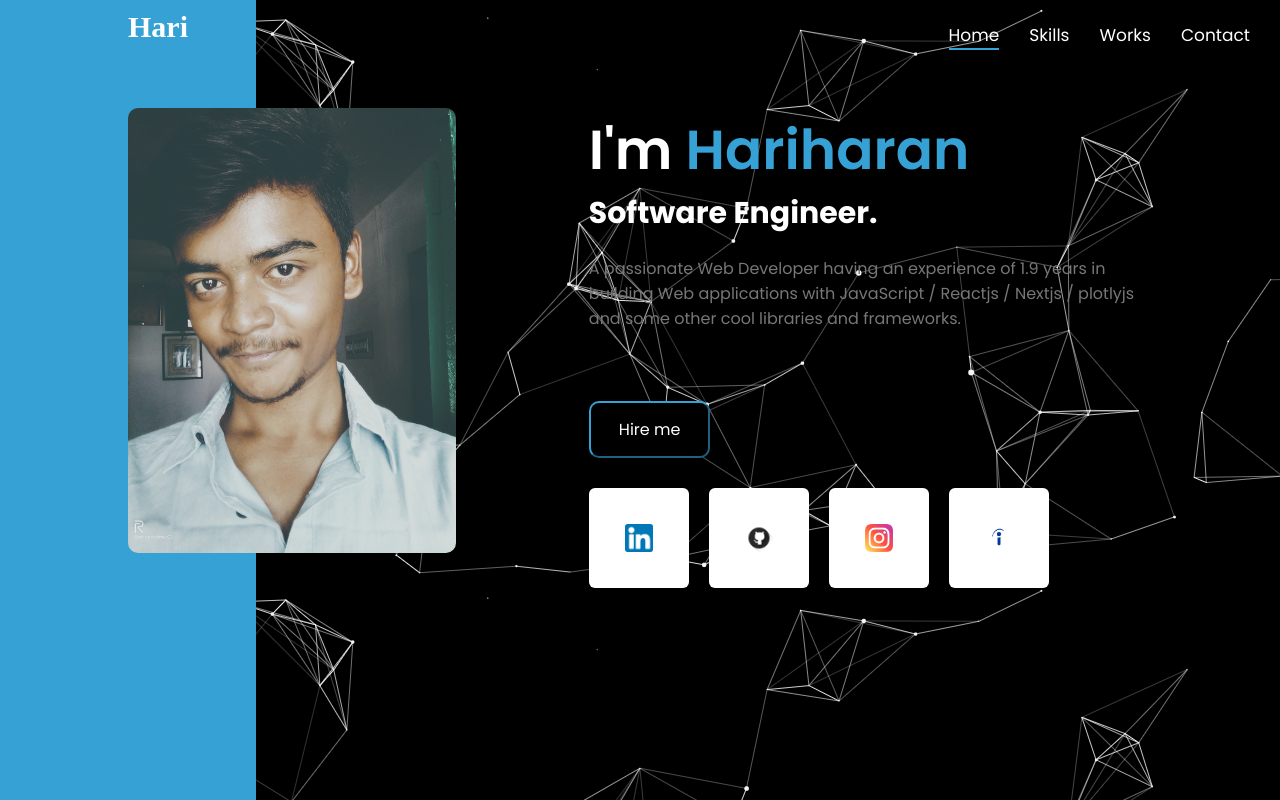
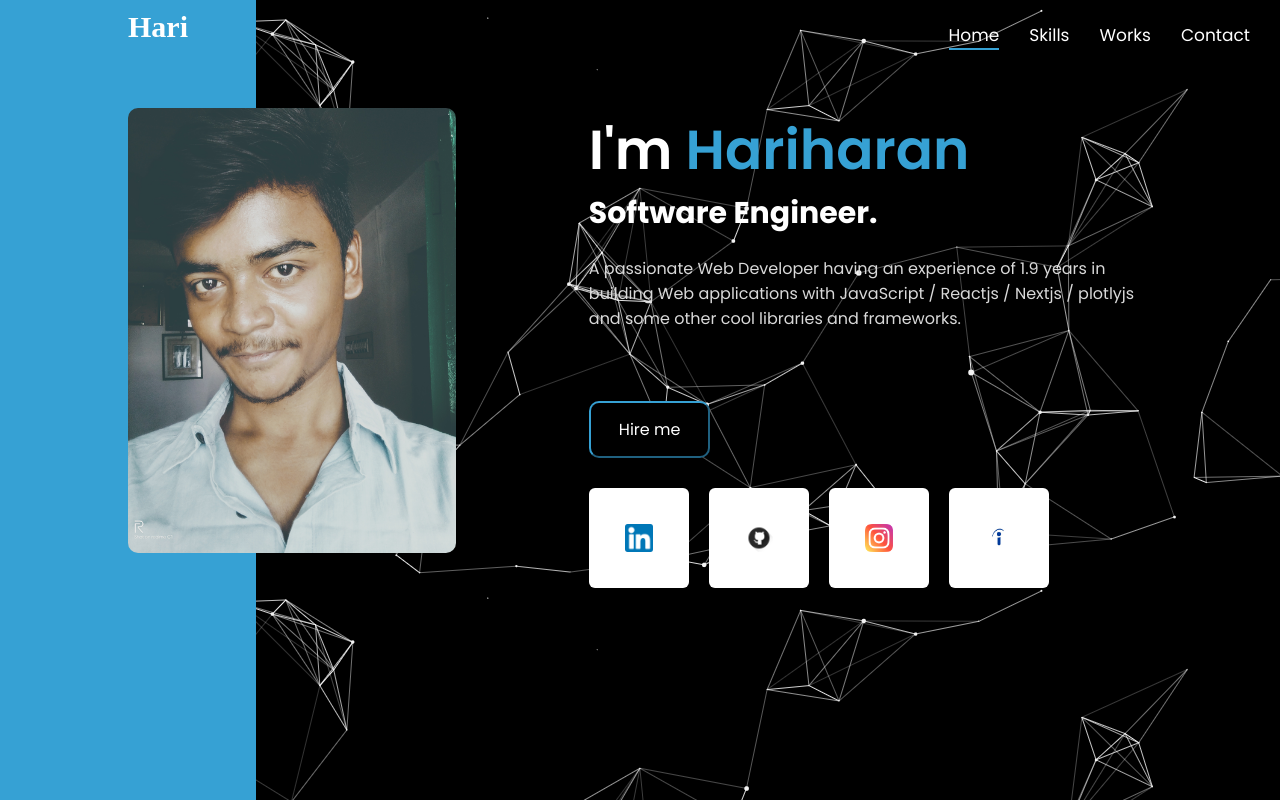
Before and after one commit to hariharan-03/dumbcoder, a Next.js app: page / in a window 1280 px wide. Built offline with nearby package versions, Linux system fonts and the light colour scheme; a web font is replaced by a local one.

Commit message:
css changes

```diff
--- a/styles/globals.css
+++ b/styles/globals.css
@@ -111,7 +111,7 @@
     color: #36a1d4;
   }
   .right-col p{
-    color:#777;
+    color:#d9d9d9;
     margin:20px 0 70px;
   }
   .hiremebtn {
```
